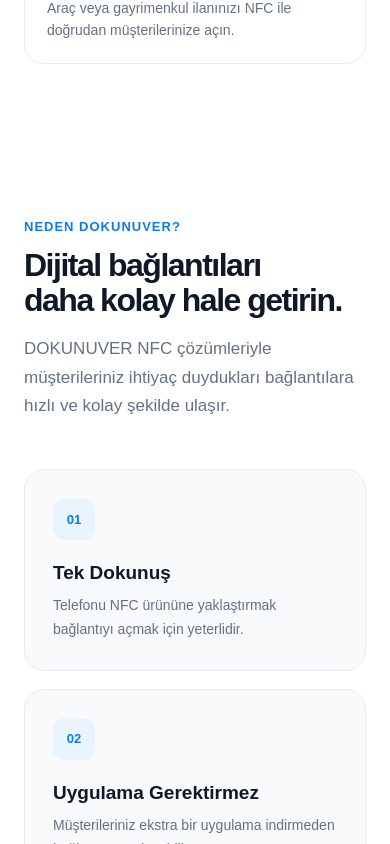
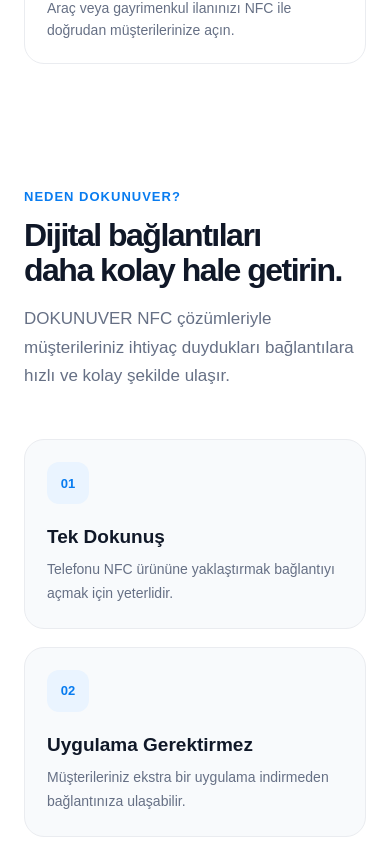
Before and after one commit to temurtasyucel-ops/dokunuver-Web, a Next.js app: page / in a window 390 px wide. Shown: the part 2180-3024 px from the top of the page. Built offline with nearby package versions, Linux system fonts and the light colour scheme.

Commit message:
Optimize benefits section for mobile

```diff
--- a/app/globals.css
+++ b/app/globals.css
@@ -34,4 +34,12 @@
   .contact-box {
     padding: 50px 24px !important;
   }
+    .benefits-section {
+    padding-top: 60px !important;
+    padding-bottom: 60px !important;
+  }
+
+  .benefit-card {
+    padding: 22px !important;
+  }
 }
```
